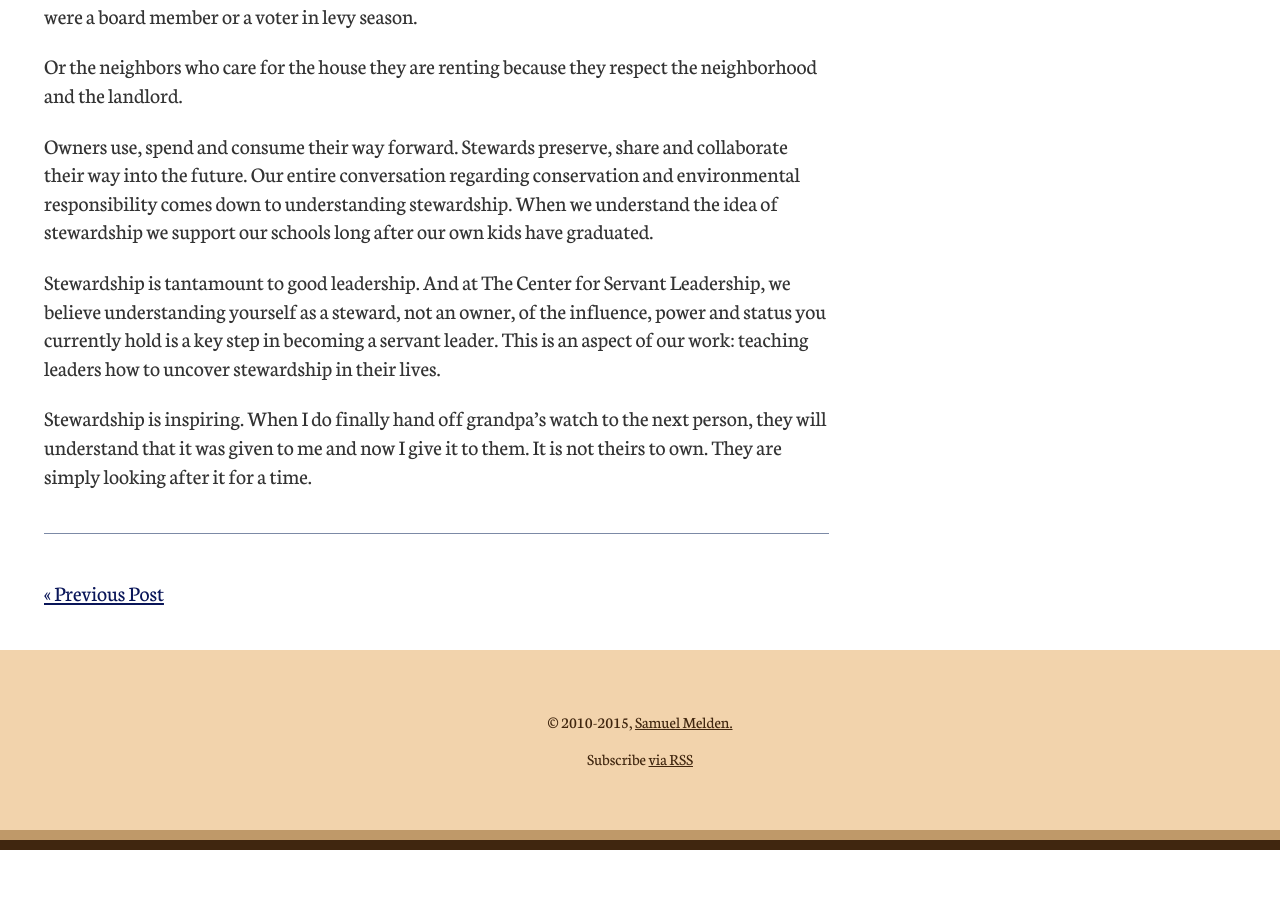
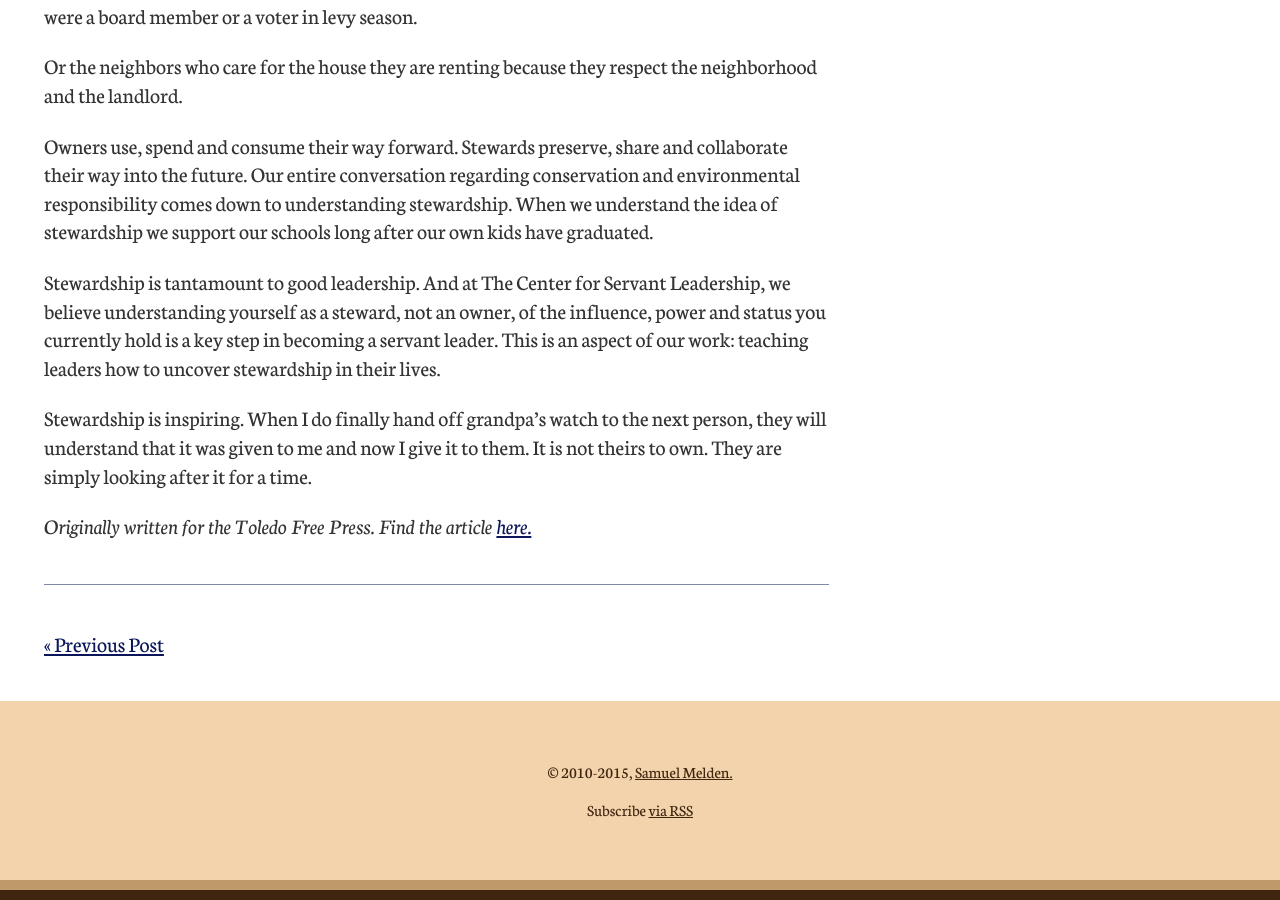
Before and after one commit to smlmldn/smlmldn.github.io, a Jekyll site: the page built from _posts/2015-01-03-my-grandfathers-watch.md, in a window 1280 px wide and 900 px high, scrolled down 1425 px. Built offline with Jekyll 4.4.1, drawn with Linux system fonts in a browser that asks for light colours; nearby versions of some CDN libraries; comment, search, counter and statistics services are not loaded; before the commit the page ends 2275 px from its top, so only the background shows below that.

Commit message:
Update 2015-01-03-my-grandfathers-watch.md

```diff
--- a/_posts/2015-01-03-my-grandfathers-watch.md
+++ b/_posts/2015-01-03-my-grandfathers-watch.md
@@ -31,3 +31,6 @@ Owners use, spend and consume their way forward. Stewards preserve, share and co
 Stewardship is tantamount to good leadership. And at The Center for Servant Leadership, we believe understanding yourself as a steward, not an owner, of the influence, power and status you currently hold is a key step in becoming a servant leader. This is an aspect of our work: teaching leaders how to uncover stewardship in their lives.
 
 Stewardship is inspiring. When I do finally hand off grandpa’s watch to the next person, they will understand that it was given to me and now I give it to them. It is not theirs to own. They are simply looking after it for a time.
+
+
+*Originally written for the Toledo Free Press. Find the article [here.](http://www.toledofreepress.com/2015/01/03/melden-my-grandfathers-watch/)*
```
